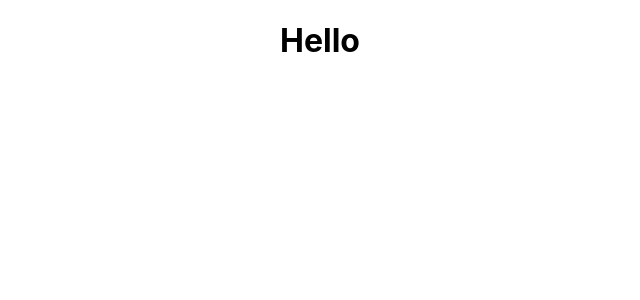
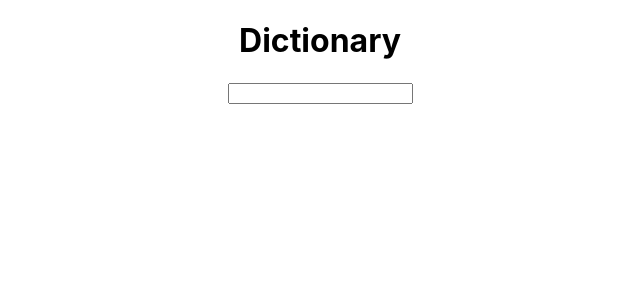
Before and after one commit to nathaliebru/react-dictionary-project, a React (Create React App) app: page / in a window 1280 px wide. Shown: the top 300 px of the page, without its empty margins (320-960 px from the left). Built offline with nearby package versions, Linux system fonts and the light colour scheme.

Commit message:
Added Dictionary search engine

```diff
--- a/src/App.css
+++ b/src/App.css
@@ -1,38 +1,3 @@
 .App {
   text-align: center;
 }
-
-.App-logo {
-  height: 40vmin;
-  pointer-events: none;
-}
-
-@media (prefers-reduced-motion: no-preference) {
-  .App-logo {
-    animation: App-logo-spin infinite 20s linear;
-  }
-}
-
-.App-header {
-  background-color: #282c34;
-  min-height: 100vh;
-  display: flex;
-  flex-direction: column;
-  align-items: center;
-  justify-content: center;
-  font-size: calc(10px + 2vmin);
-  color: white;
-}
-
-.App-link {
-  color: #61dafb;
-}
-
-@keyframes App-logo-spin {
-  from {
-    transform: rotate(0deg);
-  }
-  to {
-    transform: rotate(360deg);
-  }
-}
--- a/src/App.js
+++ b/src/App.js
@@ -1,9 +1,11 @@
 import "./App.css";
+import Dictionary from "./Dictionary";
 
 export default function App() {
   return (
     <div className="App">
-      <h1>Hello</h1>
+      <h1>Dictionary</h1>
+      <Dictionary />
     </div>
   );
 }
--- /dev/null
+++ b/src/Dictionary.js
@@ -0,0 +1,21 @@
+import React, { useState } from "react";
+
+export default function Dictionary() {
+  let [keyword, setKeyword] = useState("");
+  function search(event) {
+    event.preventDefault();
+    alert(`Searching for ${keyword}`);
+  }
+
+  function handleKeyword(event) {
+    setKeyword(event.target.value);
+  }
+
+  return (
+    <div className="Dictionary">
+      <form onSubmit={search}>
+        <input type="search" onChange={handleKeyword} />
+      </form>
+    </div>
+  );
+}
```
Also changed, not shown: public/manifest.json, src/logo.svg (deleted).
